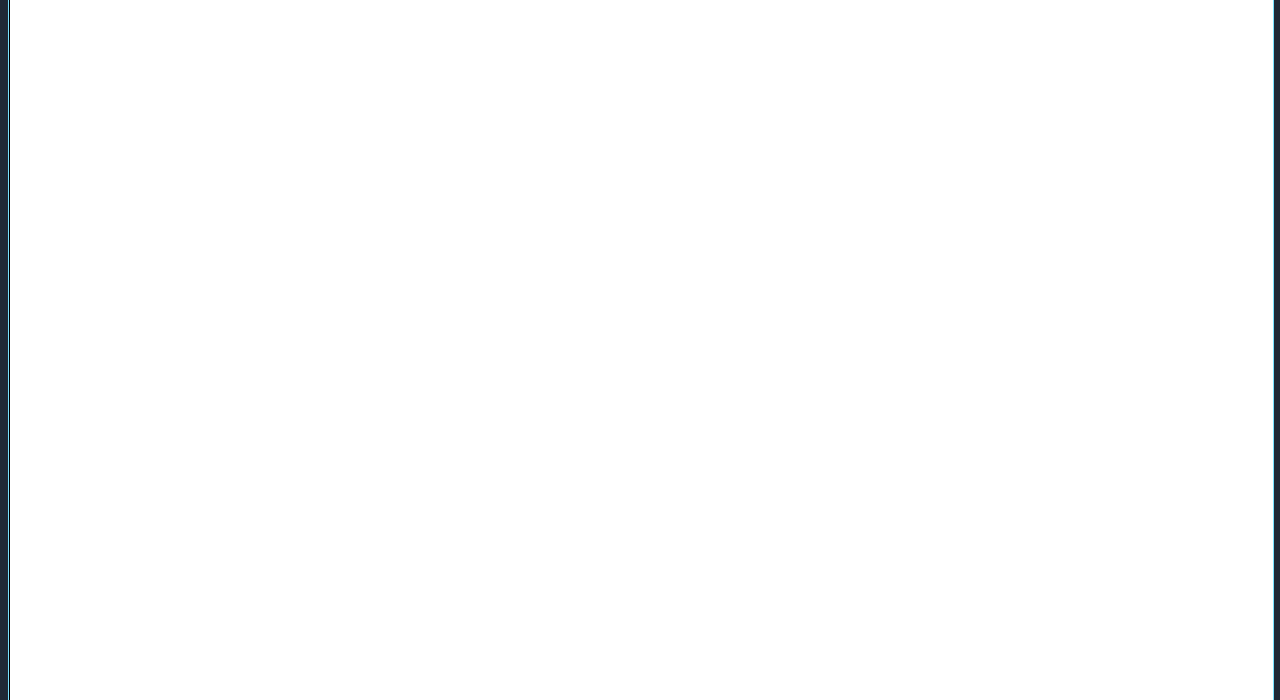
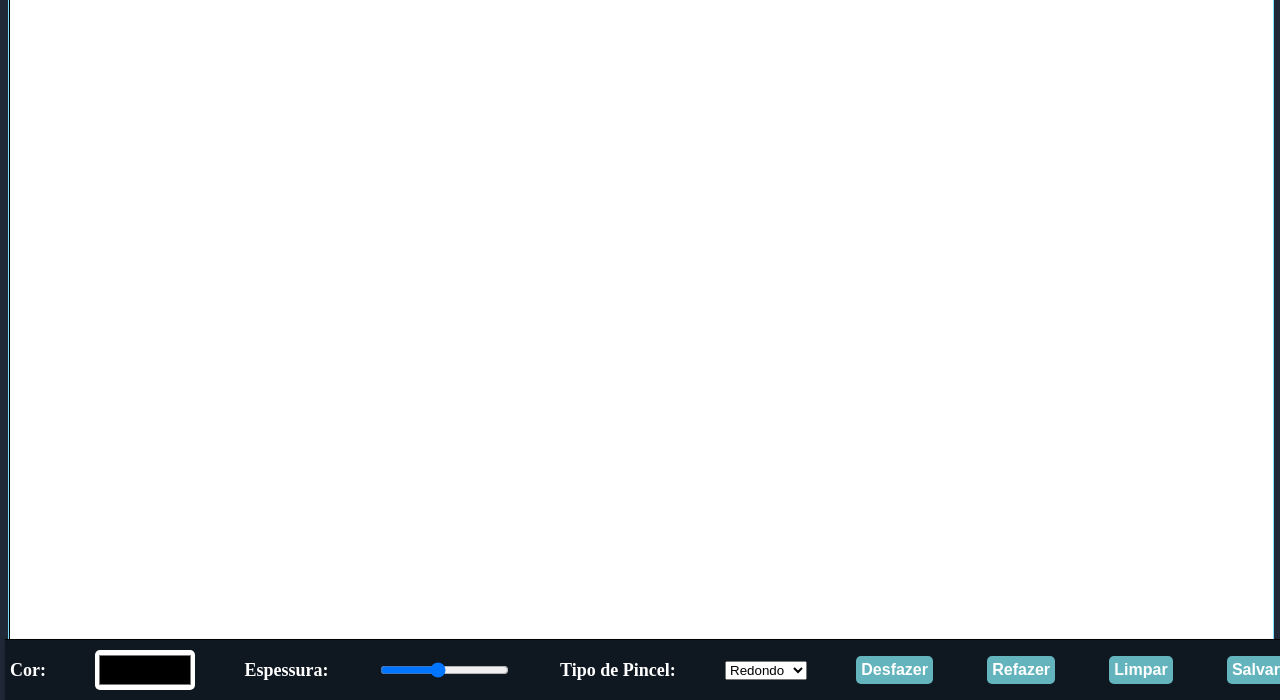
Before and after one commit to ElliotCassimiro/PaintTabajara, a plain HTML site: page index.html in a window 1280 px wide. Shown: the part 100-800 px from the top of the page. Drawn offline with Linux system fonts and the light colour scheme.

Commit message:
Ajustes no container

```diff
--- a/css/style.css
+++ b/css/style.css
@@ -1,6 +1,7 @@
 body {
   background-color: #1f2937;
   color: #ffffff;
+  height: 100%;
 }
 
 #h1 {
@@ -22,17 +23,16 @@ body {
 
 #canvas-container {
   width: 100%;
-  height: 100vh;
+  height: 84vh;
   background-color: #212e3a;
   border: 1px solid #78e2ff;
   position: relative;
   margin: 0 auto;
   overflow: hidden;
 }
-
 #canvas {
   width: 100%;
-  height: 100%;
+  height: 100vh;
   border: 1px solid #000;
   background-color: #ffffff;
   position: absolute;
@@ -41,12 +41,13 @@ body {
 }
 
 #toolbar {
-  margin-top: 10px;
+  position: absolute;
   margin-left: 5px;
   margin-right: 5px;
   bottom: 0;
   left: 0;
   width: 100%;
+  height: 50px;
   padding: 5px;
   border-top: 1px solid #000;
   display: flex;
```
